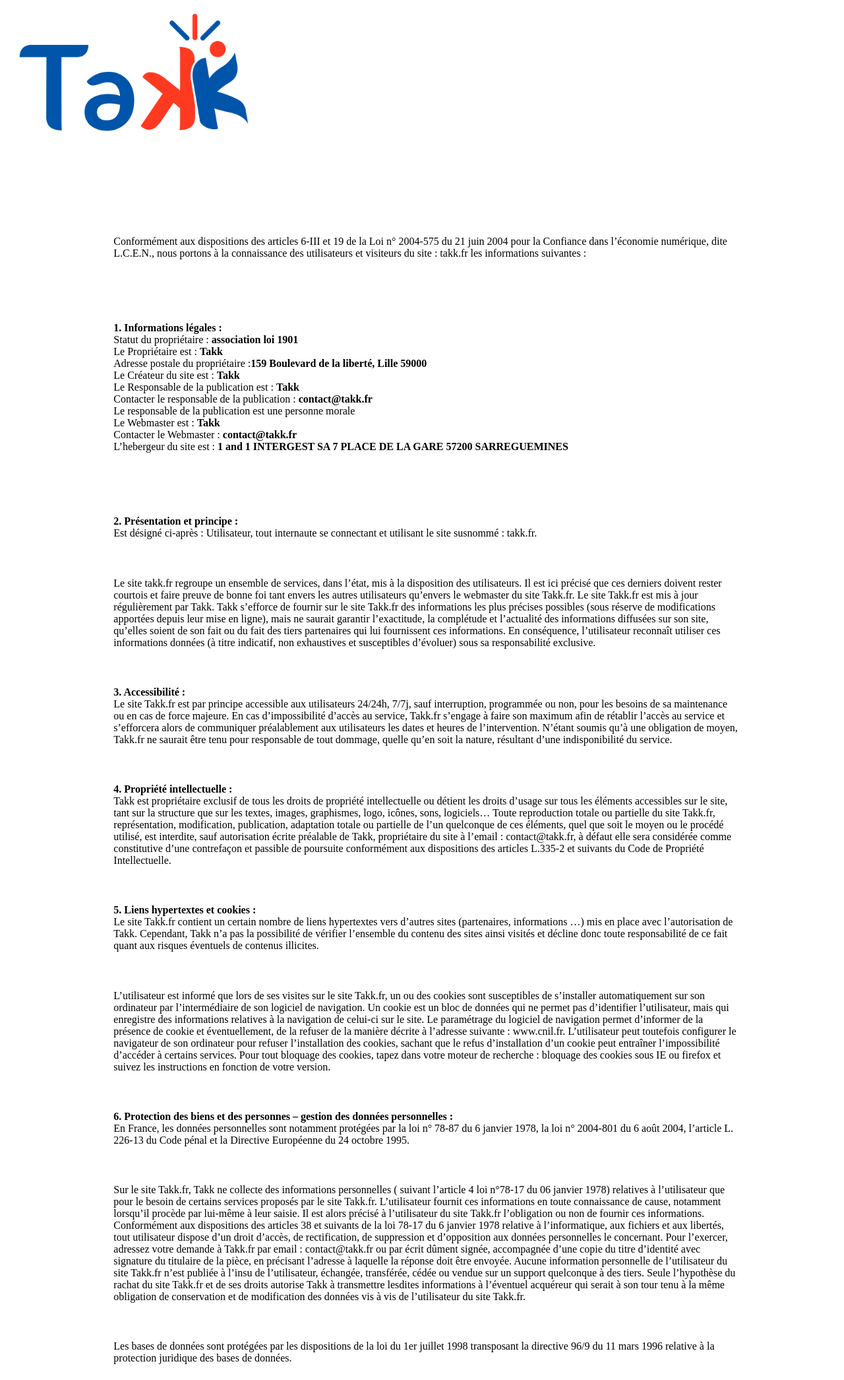
After one commit to SalihEfficom/Takk, a PHP site: page /Pages/mentionlegales.html in a window 1280 px wide. The commit adds this page. Shown: the whole page at 66% size. Run offline with PHP 8.4, Linux system fonts and the light colour scheme.

Commit message:
jour avant arsté

```diff
--- a/Components/menu.php
+++ b/Components/menu.php
@@ -3,8 +3,10 @@
 <div class="menu-container">
     <div class="icons-wrapper">
         <div class="icon">
+            <a href="../Pages/profil.php">
             <i class="tki tki-home"></i>
-            <span>Accueil</span>
+            <span>Profil</span>
+            </a>
         </div>
         <div class="icon">
             <i class="tki tki-commu"></i>
--- /dev/null
+++ b/Pages/mentionlegales.html
@@ -0,0 +1,87 @@
+<!DOCTYPE html>
+<html lang="en">
+<head>
+    <meta charset="UTF-8">
+    <title>Mentions Légales</title>
+</head>
+<body>
+<img style="width: 360px;margin-left: 15px;" src="../Content/img/Takk.png">
+<div style="display: flex;flex-direction: column;">
+    <div style="width: 75%;margin-left: 13%;margin-top: 10%;">
+        <p>
+            Conformément aux dispositions des articles 6-III et 19 de la Loi n° 2004-575 du 21 juin 2004 pour la Confiance dans l’économie numérique, dite L.C.E.N., nous portons à la connaissance des utilisateurs et visiteurs du site : takk.fr les informations suivantes :
+        </p>
+    </div>
+    <div style="width: 75%;margin-left: 13%;margin-top: 5%;">
+        <p>
+            <span style="font-weight:bold">1. Informations légales :</span><br>
+            Statut du propriétaire : <span style="font-weight:bold">association loi 1901</span><br>
+            Le Propriétaire est : <span style="font-weight:bold">Takk</span><br>
+            Adresse postale du propriétaire :<span style="font-weight:bold">159 Boulevard de la liberté, Lille 59000</span><br>
+            Le Créateur du site est :  <span style="font-weight:bold">Takk</span><br>
+            Le Responsable de la publication est :  <span style="font-weight:bold">Takk</span><br>
+            Contacter le responsable de la publication :  <span style="font-weight:bold">contact@takk.fr</span><br>
+            Le responsable de la publication est une personne morale<br>
+            Le Webmaster est : <span style="font-weight:bold">Takk</span><br>
+            Contacter le Webmaster :  <span style="font-weight:bold">contact@takk.fr</span><br>
+            L’hebergeur du site est : <span style="font-weight:bold">1 and 1 INTERGEST SA 7 PLACE DE LA GARE 57200 SARREGUEMINES</span><br>
+        </p>
+    </div>
+    <div style="width: 75%;margin-left: 13%;margin-top: 5%;">
+        <p>
+            <span style="font-weight:bold">2. Présentation et principe :</span><br>
+            Est désigné ci-après : Utilisateur, tout internaute se connectant et utilisant le site susnommé : takk.fr.
+        </p>
+    </div>
+    <div style="width: 75%;margin-left: 13%;margin-top: 2%;">
+        <p>
+            Le site takk.fr regroupe un ensemble de services, dans l’état, mis à la disposition des utilisateurs. Il est ici précisé que ces derniers doivent rester courtois et faire preuve de bonne foi tant envers les autres utilisateurs qu’envers le webmaster du site Takk.fr. Le site Takk.fr est mis à jour régulièrement par Takk.
+            Takk s’efforce de fournir sur le site Takk.fr des informations les plus précises possibles (sous réserve de modifications apportées depuis leur mise en ligne), mais ne saurait garantir l’exactitude, la complétude et l’actualité des informations diffusées sur son site, qu’elles soient de son fait ou du fait des tiers partenaires qui lui fournissent ces informations. En conséquence, l’utilisateur reconnaît utiliser ces informations données (à titre indicatif, non exhaustives et susceptibles d’évoluer) sous sa responsabilité exclusive.
+        </p>
+    </div>
+    <div style="width: 75%;margin-left: 13%;margin-top: 2%;">
+        <p>
+            <span style="font-weight:bold">3. Accessibilité :</span><br>
+            Le site Takk.fr est par principe accessible aux utilisateurs 24/24h, 7/7j, sauf interruption, programmée ou non, pour les besoins de sa maintenance ou en cas de force majeure. En cas d’impossibilité d’accès au service, Takk.fr s’engage à faire son maximum afin de rétablir l’accès au service et s’efforcera alors de communiquer préalablement aux utilisateurs les dates et heures de l’intervention.  N’étant soumis qu’à une obligation de moyen, Takk.fr ne saurait être tenu pour responsable de tout dommage, quelle qu’en soit la nature, résultant d’une indisponibilité du service.
+        </p>
+    </div>
+    <div style="width: 75%;margin-left: 13%;margin-top: 2%;">
+        <p>
+            <span style="font-weight:bold">4. Propriété intellectuelle :</span><br>
+            Takk est propriétaire exclusif de tous les droits de propriété intellectuelle ou détient les droits d’usage sur tous les éléments accessibles sur le site, tant sur la structure que sur les textes, images, graphismes, logo, icônes, sons, logiciels…
+            Toute reproduction totale ou partielle du site Takk.fr, représentation, modification, publication, adaptation totale ou partielle de l’un quelconque de ces éléments, quel que soit le moyen ou le procédé utilisé, est interdite, sauf autorisation écrite préalable de Takk, propriétaire du site à l’email : contact@takk.fr, à défaut elle sera considérée comme constitutive d’une contrefaçon et passible de poursuite conformément aux dispositions des articles L.335-2 et suivants du Code de Propriété Intellectuelle.
+        </p>
+    </div>
+    <div style="width: 75%;margin-left: 13%;margin-top: 2%;">
+        <p>
+            <span style="font-weight:bold">5. Liens hypertextes et cookies :</span><br>
+            Le site Takk.fr contient un certain nombre de liens hypertextes vers d’autres sites (partenaires, informations …) mis en place avec l’autorisation de Takk. Cependant, Takk n’a pas la possibilité de vérifier l’ensemble du contenu des sites ainsi visités et décline donc toute responsabilité de ce fait quant aux risques éventuels de contenus illicites.
+        </p>
+    </div>
+    <div style="width: 75%;margin-left: 13%;margin-top: 2%;">
+        <p>
+            L’utilisateur est informé que lors de ses visites sur le site Takk.fr, un ou des cookies sont susceptibles de s’installer automatiquement sur son ordinateur par l’intermédiaire de son logiciel de navigation. Un cookie est un bloc de données qui ne permet pas d’identifier l’utilisateur, mais qui enregistre des informations relatives à la navigation de celui-ci sur le site.
+            Le paramétrage du logiciel de navigation permet d’informer de la présence de cookie et éventuellement, de la refuser de la manière décrite à l’adresse suivante : www.cnil.fr. L’utilisateur peut toutefois configurer le navigateur de son ordinateur pour refuser l’installation des cookies, sachant que le refus d’installation d’un cookie peut entraîner l’impossibilité d’accéder à certains services. Pour tout bloquage des cookies, tapez dans votre moteur de recherche : bloquage des cookies sous IE ou firefox et suivez les instructions en fonction de votre version.
+        </p>
+    </div>
+    <div style="width: 75%;margin-left: 13%;margin-top: 2%;">
+        <p>
+            <span style="font-weight:bold">6. Protection des biens et des personnes – gestion des données personnelles :</span><br>
+            En France, les données personnelles sont notamment protégées par la loi n° 78-87 du 6 janvier 1978, la loi n° 2004-801 du 6 août 2004, l’article L. 226-13 du Code pénal et la Directive Européenne du 24 octobre 1995.
+        </p>
+    </div>
+    <div style="width: 75%;margin-left: 13%;margin-top: 2%;">
+        <p>
+            Sur le site Takk.fr, Takk ne collecte des informations personnelles ( suivant l’article 4 loi n°78-17 du 06 janvier 1978) relatives à l’utilisateur que pour le besoin de certains services proposés par le site Takk.fr. L’utilisateur fournit ces informations en toute connaissance de cause, notamment lorsqu’il procède par lui-même à leur saisie. Il est alors précisé à l’utilisateur du site Takk.fr l’obligation ou non de fournir ces informations.
+            Conformément aux dispositions des articles 38 et suivants de la loi 78-17 du 6 janvier 1978 relative à l’informatique, aux fichiers et aux libertés, tout utilisateur dispose d’un droit d’accès, de rectification, de suppression et d’opposition aux données personnelles le concernant. Pour l’exercer, adressez votre demande à Takk.fr par email : contact@takk.fr ou par écrit dûment signée, accompagnée d’une copie du titre d’identité avec signature du titulaire de la pièce, en précisant l’adresse à laquelle la réponse doit être envoyée.
+            Aucune information personnelle de l’utilisateur du site Takk.fr n’est publiée à l’insu de l’utilisateur, échangée, transférée, cédée ou vendue sur un support quelconque à des tiers. Seule l’hypothèse du rachat du site Takk.fr et de ses droits autorise Takk à transmettre lesdites informations à l’éventuel acquéreur qui serait à son tour tenu à la même obligation de conservation et de modification des données vis à vis de l’utilisateur du site Takk.fr.
+        </p>
+    </div>
+    <div style="width: 75%;margin-left: 13%;margin-top: 2%;">
+        <p>
+            Les bases de données sont protégées par les dispositions de la loi du 1er juillet 1998 transposant la directive 96/9 du 11 mars 1996 relative à la protection juridique des bases de données.        </p>
+    </div>
+</div>
+
+</body>
+</html>
```
Also changed, not shown: Content/site.scss (+125 -0 lines), Pages/accueil_deco.html (+55 -1 lines), Script/accueildeco.js (added, +15 -0 lines), Content/img/Takk.png (added), Content/img/fond1.png (added), Content/img/fond2.png (added), Content/img/fond3.png (added), 4 other files.
